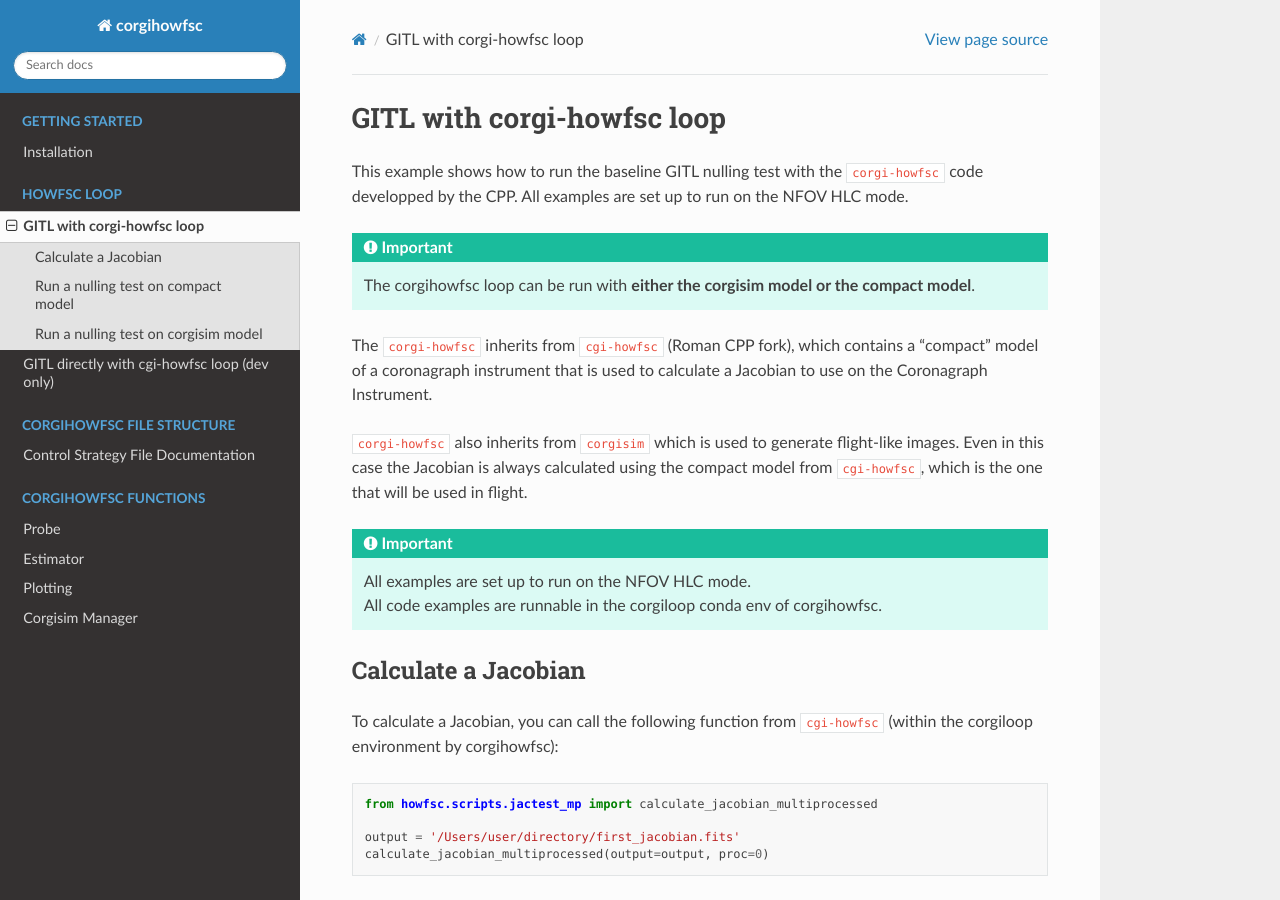
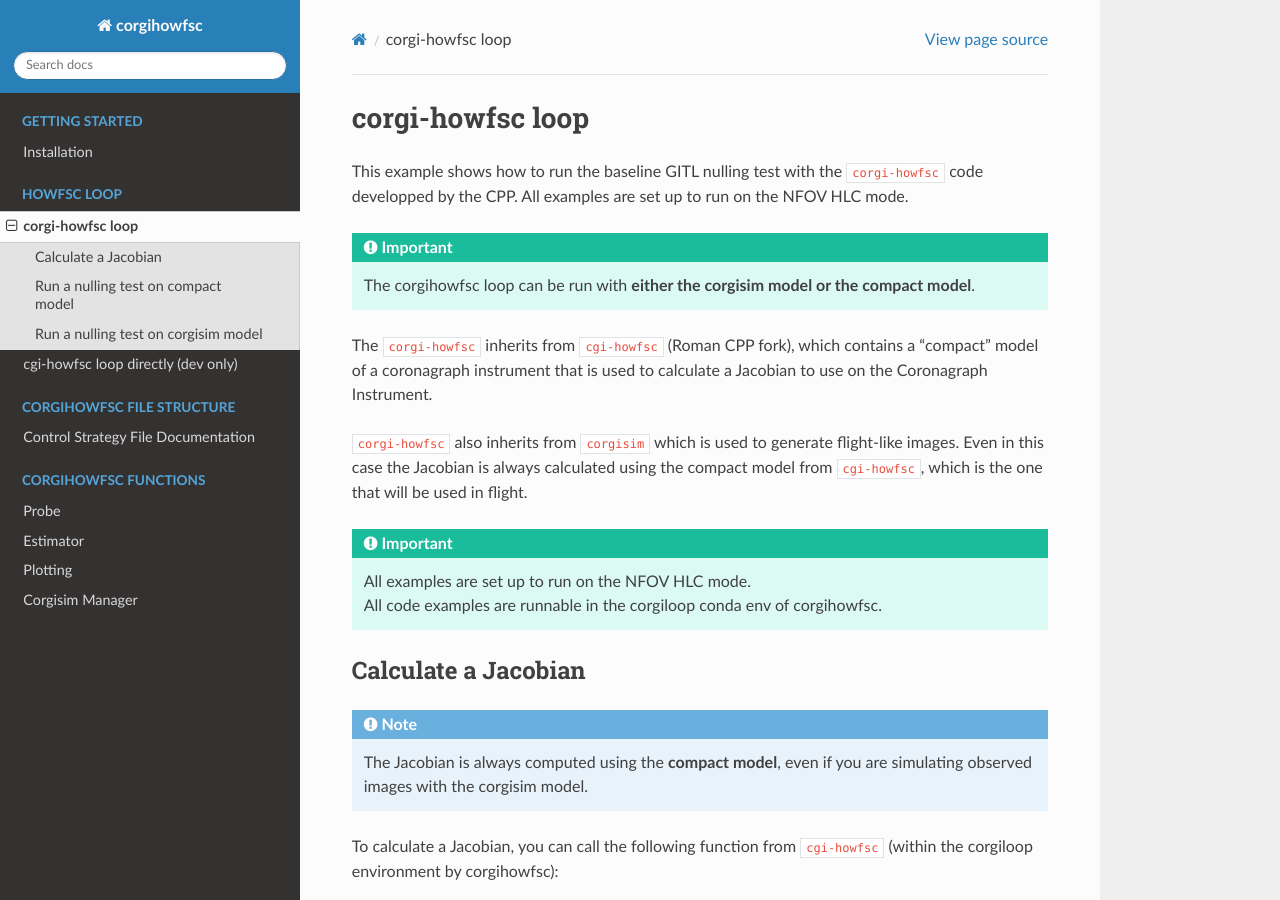
Before and after one commit to roman-corgi/corgihowfsc, a Sphinx documentation site: the page built from docs/source/nulling_test_gitl_corgi_howfsc.md, in a window 1280 px wide and 900 px high. Built offline with Sphinx 7.4.7 and the Read the Docs theme 3.1.0, drawn with Linux system fonts in a browser that asks for light colours; some of the changed text lies outside the part shown.

Commit message:
Clarify more language

````diff
--- a/docs/source/nulling_test_gitl_corgi_howfsc.md
+++ b/docs/source/nulling_test_gitl_corgi_howfsc.md
@@ -1,4 +1,4 @@
-# GITL with corgi-howfsc loop
+# corgi-howfsc loop
 
 This example shows how to run the baseline GITL nulling test with the `corgi-howfsc` code developped by the CPP.
 All examples are set up to run on the NFOV HLC mode.
@@ -20,6 +20,11 @@
 :::
 
 ## Calculate a Jacobian
+
+:::{note}
+The Jacobian is always computed using the **compact model**, even if you are simulating observed images with the corgisim model.
+:::
+
 To calculate a Jacobian, you can call the following function from `cgi-howfsc` (within the corgiloop environment by corgihowfsc):
 
 ```python
@@ -76,7 +81,7 @@
 You will need to rename your Jacobian for the respective coronagraph mode you want to run a loop on. For the narrow FOV mode
 with the HLC, rename the Jacobian to `narrowfov_jac_full.fits`.
 
-Then you can run the `scripts/run_nulling_gitl.py` script as follows by passing the path to your Jacobian, and output paths:
+Then you can run the `scripts/run_corgisim_nulling_gitl.py` script as follows by passing the path to your Jacobian, and output paths:
 
 ```python
 
````
Also changed, not shown: docs/source/nulling_test_gitl_cgi_howfsc.md (+5 -1 lines).
